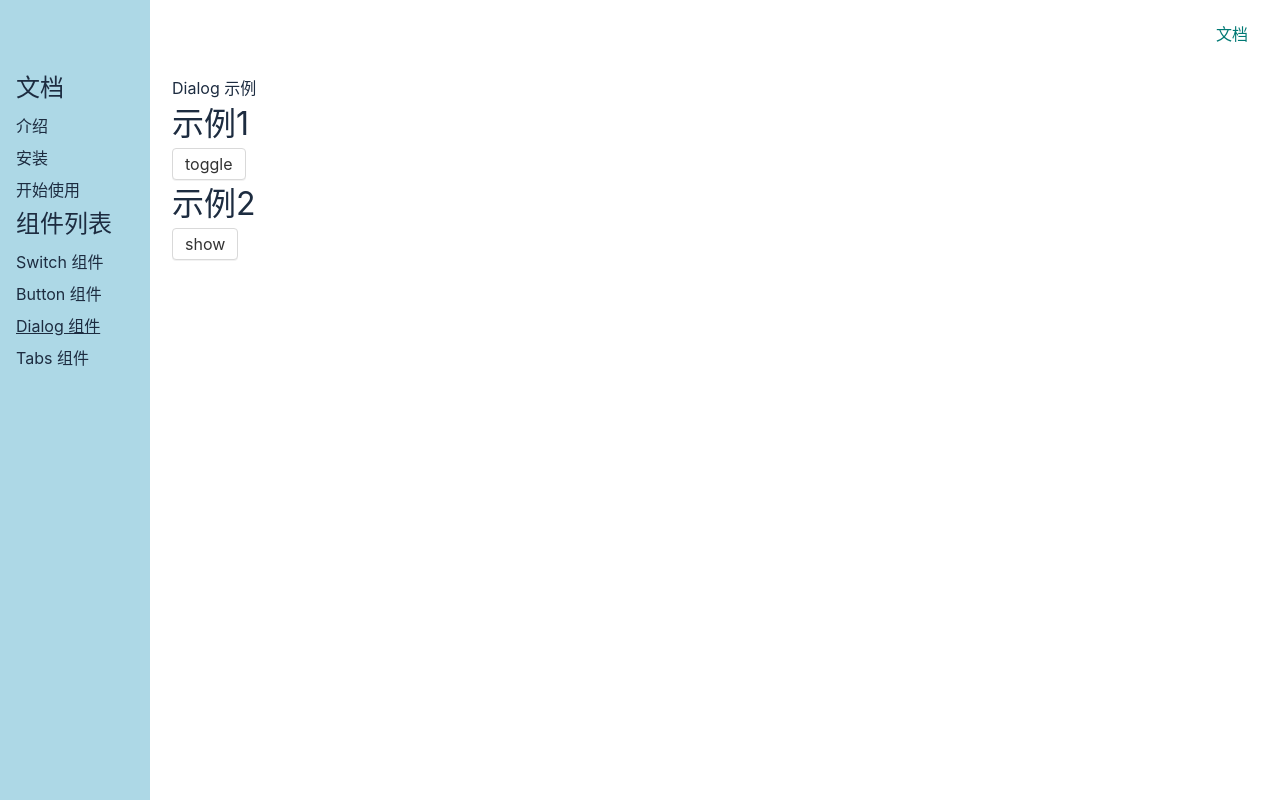
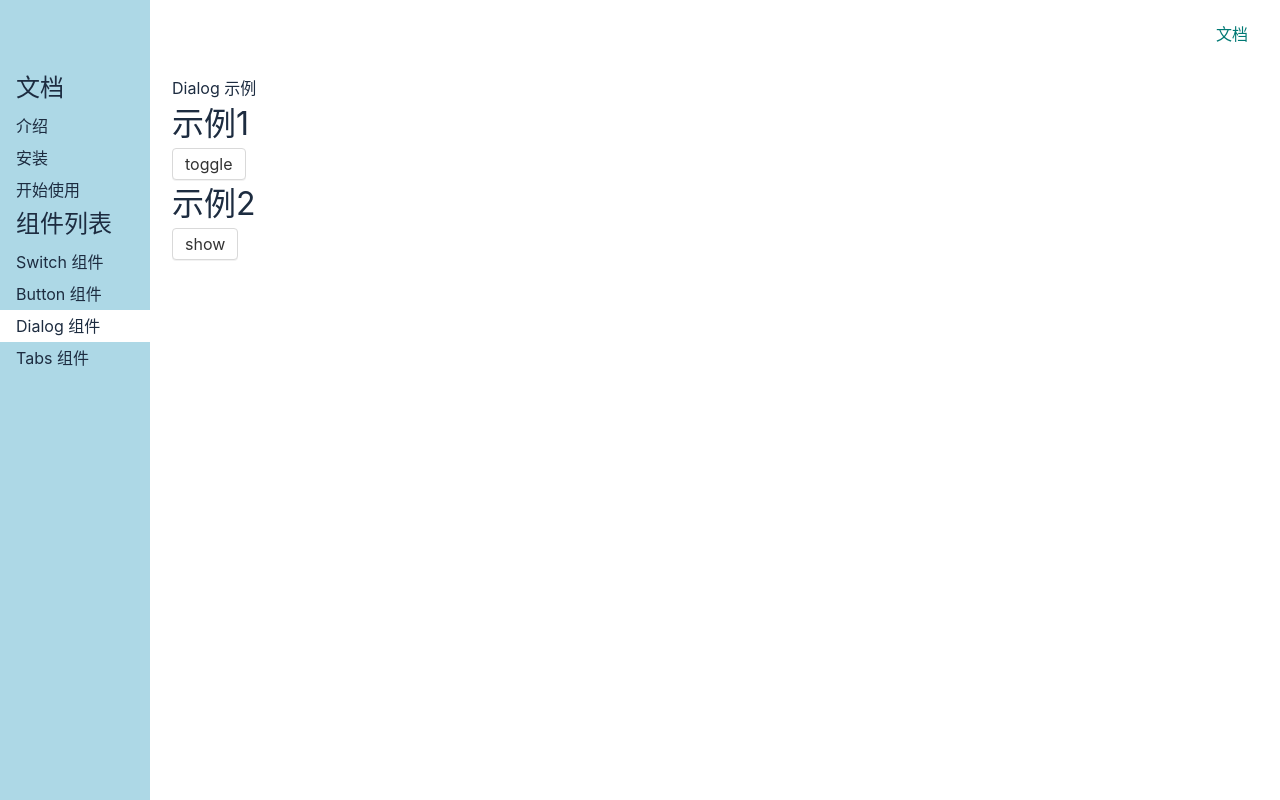
Before and after one commit to HugoAtGithub/titi-for-vue3, a Vue app: page /#/doc/dialog in a window 1280 px wide. Built offline with nearby package versions, Linux system fonts and the light colour scheme.

Commit message:
复杂一点的高亮

```diff
--- a/src/views/Doc.vue
+++ b/src/views/Doc.vue
@@ -52,10 +52,6 @@ export default {
 </script>
 
 <style lang="scss" scoped>
-.router-link-active {
-  text-decoration: underline;
-}
-
 .layout {
   display: flex;
   flex-direction: column;
@@ -95,16 +91,25 @@ aside {
   position: fixed;
   top: 0;
   left: 0;
-  padding: 70px 16px 16px;
+  padding: 70px 0 16px;
   height: 100%;
 
   > h2 {
     margin-bottom: 4px;
+    padding: 0 16px;
   }
 
   > ol {
     > li {
-      padding: 4px 0;
+      > a {
+        display: block;
+        padding: 4px 16px;
+        text-decoration: none;
+      }
+
+      .router-link-active {
+        background: white;
+      }
     }
   }
 }
```
